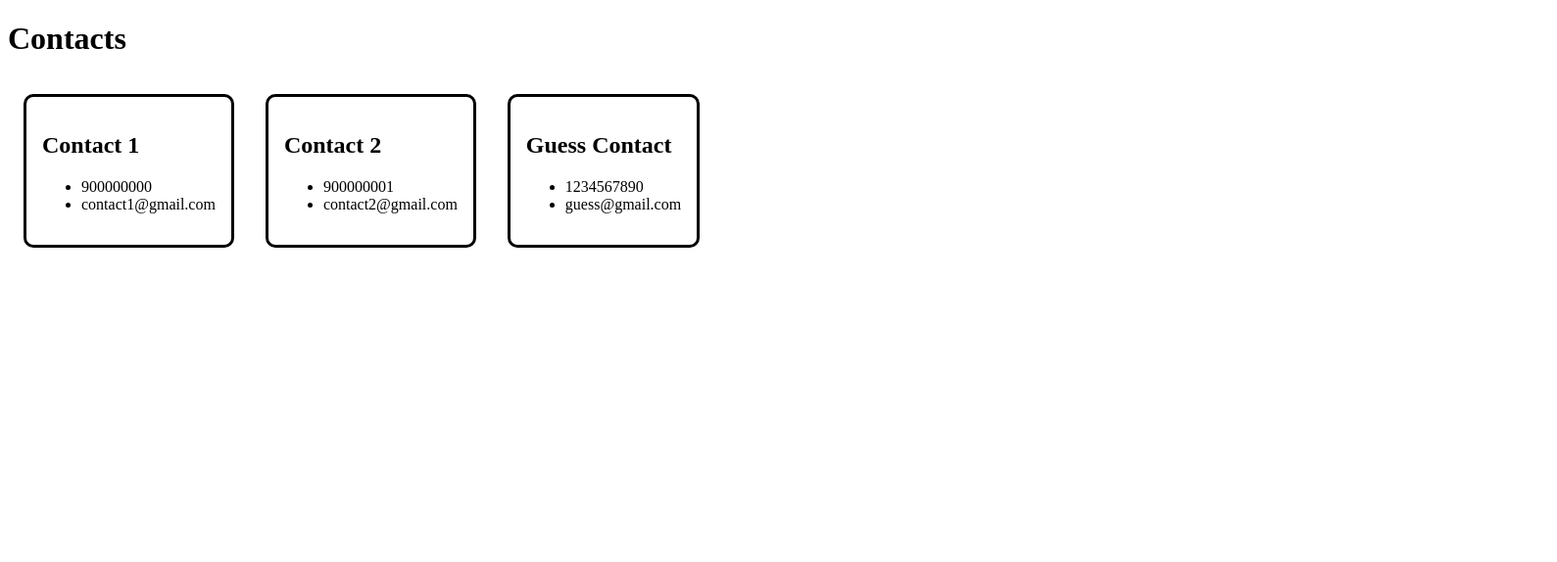
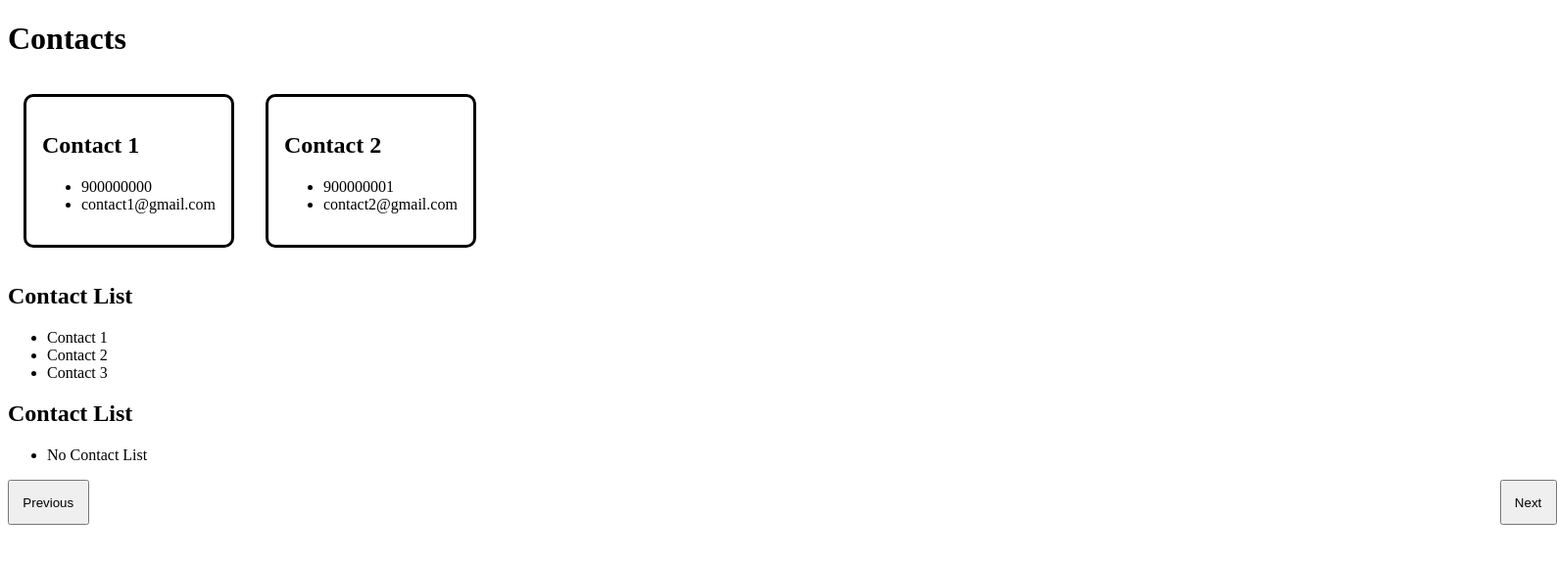
Before and after one commit to Jasmine-Abucejo/React-Practices, a React (Vite) app: page /contacts in a window 1280 px wide. Shown: the top 574 px of the page at 98% size, 1589 px wide, since content can reach past the window. Built offline with nearby package versions, Linux system fonts and the light colour scheme.

Commit message:
useState: colorPicker

```diff
--- /dev/null
+++ b/src/Colorpicker.jsx
@@ -0,0 +1,45 @@
+import { useState } from "react";
+import { useNavigate } from "react-router-dom";
+
+function Colorpicker() {
+  const [color, setColor] = useState("#ffffff");
+  const toggleColor = (e) => {
+    setColor(e.target.value);
+  };
+
+  return (
+    <div
+      style={{
+        textAlign: "center",
+
+        display: "flex",
+        flexDirection: "column",
+        justifyContent: "center",
+      }}
+    >
+      <h1>Color Picker</h1>
+      <div
+        style={{
+          border: "solid black",
+          textAlign: "center",
+          justifyContent: "center",
+          padding: "1em",
+          width: "20vw",
+          height: "20vh",
+          margin: "auto",
+          backgroundColor: color,
+        }}
+      >
+        {color}
+      </div>
+      <input
+        type="color"
+        onChange={toggleColor}
+        value={color}
+        style={{ margin: "auto", marginTop: "1em" }}
+      />
+    </div>
+  );
+}
+
+export default Colorpicker;
--- a/src/ContactList.jsx
+++ b/src/ContactList.jsx
@@ -1,7 +1,7 @@
 import propTypes from "prop-types";
 
 function ContactList(props) {
-  return (
+  return props.name ? (
     <>
       <div
         style={{
@@ -20,7 +20,7 @@ function ContactList(props) {
         </ul>
       </div>
     </>
-  );
+  ) : null;
 }
 ContactList.propTypes = {
   name: propTypes.string,
@@ -28,10 +28,4 @@ ContactList.propTypes = {
   email: propTypes.string,
 };
 
-ContactList.defaultProps = {
-  name: "Guess Contact",
-  number: 1234567890,
-  email: "guess@gmail.com",
-};
-
 export default ContactList;
--- a/src/Contacts.jsx
+++ b/src/Contacts.jsx
@@ -1,6 +1,16 @@
 import ContactList from "./ContactList.jsx";
+import List from "./List.jsx";
+import { useNavigate } from "react-router-dom";
 
 function Contacts() {
+  const names = ["Contact 1", "Contact 2", "Contact 3"];
+  const navigate = useNavigate();
+  const back = () => {
+    navigate("/contacts");
+  };
+  const next = () => {
+    navigate("/colorpicker");
+  };
   return (
     <>
       <h1>Contacts</h1>
@@ -15,6 +25,23 @@ function Contacts() {
         email="contact2@gmail.com"
       />
       <ContactList />
+      <List list={names} />
+      <List />
+      <div
+        style={{
+          display: "flex",
+          flexDirection: "row",
+          marginTop: "1em",
+          gap: "90em",
+        }}
+      >
+        <button style={{ padding: "1em" }} onClick={back}>
+          Previous
+        </button>
+        <button style={{ padding: "1em" }} onClick={next}>
+          Next
+        </button>
+      </div>
     </>
   );
 }
--- /dev/null
+++ b/src/List.jsx
@@ -0,0 +1,15 @@
+function List(props) {
+  return (
+    <>
+      <h2>Contact List</h2>
+      <ul>
+        {props.list ? (
+          props.list.map((item) => <li key={props.list.index}>{item}</li>)
+        ) : (
+          <li>No Contact List</li>
+        )}
+      </ul>
+    </>
+  );
+}
+export default List;
--- a/src/main.jsx
+++ b/src/main.jsx
@@ -8,7 +8,7 @@ import Progressbar from "./Progressbar.jsx";
 import Submitform from "./Submitform.jsx";
 import Maxcount from "./Maxcount.jsx";
 import Contacts from "./Contacts.jsx";
-
+import Colorpicker from "./Colorpicker.jsx";
 ReactDOM.createRoot(document.getElementById("root")).render(
   <BrowserRouter>
     <Routes>
@@ -19,6 +19,7 @@ ReactDOM.createRoot(document.getElementById("root")).render(
       <Route path="/submitform" element={<Submitform />} />
       <Route path="/maxcount" element={<Maxcount />} />
       <Route path="/contacts" element={<Contacts />} />
+      <Route path="/colorpicker" element={<Colorpicker />} />
     </Routes>
   </BrowserRouter>
 );
```
